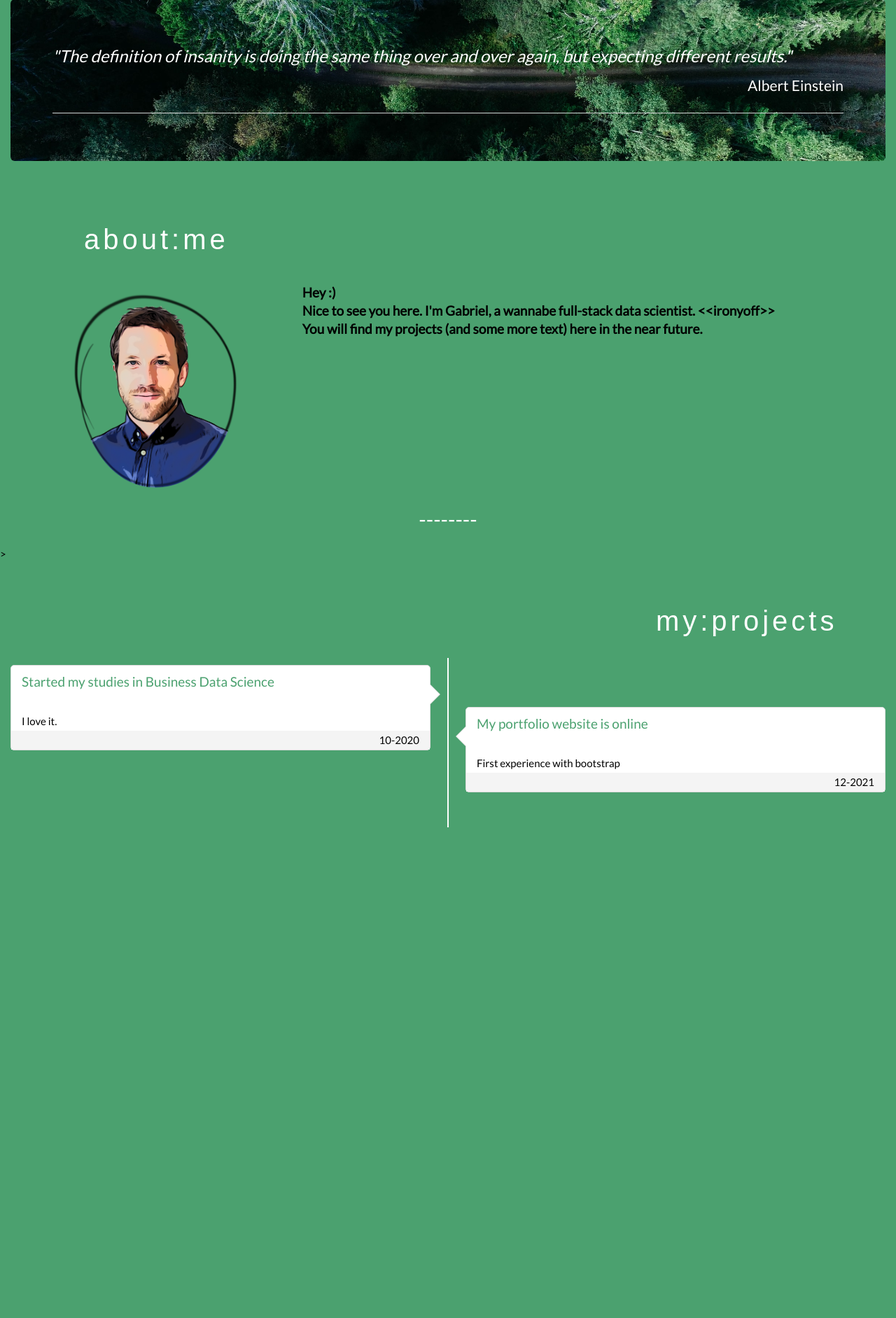
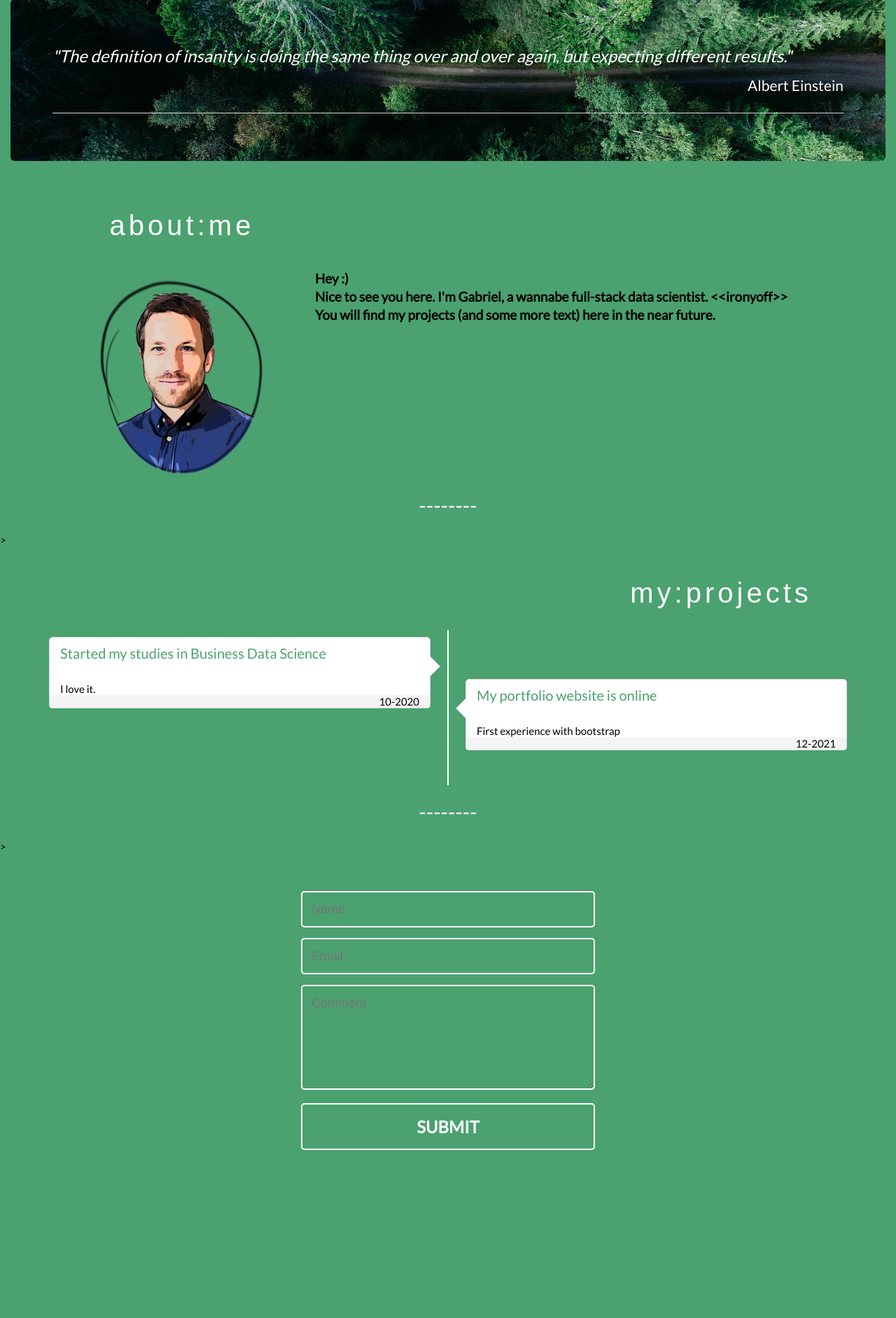
Before and after one commit to GabrielZirk/GabrielZirk.github.io, a PHP site: page / in a window 1280 px wide. Shown: the part 51-1934 px from the top of the page at 70% size. Before the commit the page ends 1233 px from the top, so only its background shows below. Run offline with PHP 8.4, Linux system fonts and the light colour scheme; some web fonts are replaced.

Commit message:
contact form

```diff
--- a/index.html
+++ b/index.html
@@ -54,8 +54,8 @@
     </div>
 
   </header>
-   <!-- Container (about:me section) -->
-  <div class="container-fluid">
+  <!-- Container (about:me section) -->
+  <div class="container">
 
 
     <div id="about" class="spacer"></div>
@@ -65,8 +65,8 @@
           <h2>about:me</h2>
         </div>
       </div>
-        <div class="row vertical-align">
-          <div class="col-sm-4">
+      <div class="row vertical-align">
+        <div class="col-sm-4">
           <p><img src="img/comicme2_circle.png" class="center-block" width=250px></p>
         </div>
         <div class="col-sm-8">
@@ -78,12 +78,14 @@
       </div>
     </div>
   </div>
-  </div>
 
-  <div class="text-center" style="color:white; font-size: 30px;" ><p>--------</p></div>>
+
+  <div class="text-center" style="color:white; font-size: 30px;">
+    <p>--------</p>
+  </div>>
   <!-- Container (projekt timeline section) -->
   <div id="projects" class="spacer"></div>
-  <div class="container-fluid" href="projects">
+  <div class="container" href="projects">
     <div class="row">
       <div class="col-sm-8 ">
       </div>
@@ -91,9 +93,6 @@
         <h2 class="text-center">my:projects</h2>
       </div>
     </div>
-
-
-
 
     <ul class="timeline">
       <li>
@@ -136,6 +135,18 @@
   </div>
 
   </div>
+  <div class="text-center" style="color:white; font-size: 30px;">
+    <p>--------</p>
+  </div>>
+
+  <form action="mail.php" method="POST">
+    <input name="name" type="text" class="feedback-input" placeholder="Name" />
+    <input name="email" type="text" class="feedback-input" placeholder="Email" />
+    <textarea name="text" class="feedback-input" placeholder="Comment"></textarea>
+    <input type="submit" value="SUBMIT"/>
+  </form>
+
+
   <br><br><br><br><br><br><br><br><br><br><br><br><br><br><br><br><br><br><br><br><br><br>
 </body>
 
--- a/mainstyle.css
+++ b/mainstyle.css
@@ -90,7 +90,7 @@ h4 {
 }
 
 .spacer {
-  padding: 20px;
+  padding: 10px;
 }
 
 /* -----------------------------------------------
@@ -202,15 +202,18 @@ h4 {
   color: inherit;
 }
 .timeline-heading h4 {
+  font: 300 20px Lato, sans-serif;
   font-weight: 400;
   padding: 0 15px;
   color: #4ba16f;
 }
 .timeline-body > p, .timeline-body > ul {
+  font: 300 15px Lato, sans-serif;
   padding: 0px 15px;
   margin-bottom: 0;
 }
 .timeline-footer {
+  font: 300 15px Lato, sans-serif;
   padding: 0px 15px;
   background-color:#f4f4f4;
 }
@@ -278,3 +281,47 @@ h4 {
       left: 28px;
   }
 }
+
+form { max-width:420px; margin:50px auto; }
+
+.feedback-input {
+  color:white;
+  font-family: Helvetica, Arial, sans-serif;
+  font-weight:500;
+  font-size: 18px;
+  border-radius: 5px;
+  line-height: 22px;
+  background-color: transparent;
+  border:2px solid #ffffff;
+  transition: all 0.3s;
+  padding: 13px;
+  margin-bottom: 15px;
+  width:100%;
+  box-sizing: border-box;
+  outline:0;
+}
+
+.feedback-input:focus { border:2px solid #CC4949; }
+
+textarea {
+  height: 150px;
+  line-height: 150%;
+  resize:vertical;
+}
+
+[type="submit"] {
+  font-family: 'Lato', Arial, Helvetica, sans-serif;
+  width: 100%;
+  background: transparent;
+  border-radius:5px;
+  border:2px solid #ffffff;
+  cursor:pointer;
+  color:white;
+  font-size:24px;
+  padding-top:10px;
+  padding-bottom:10px;
+  transition: all 0.3s;
+  margin-top:-4px;
+  font-weight:700;
+}
+[type="submit"]:hover { background:#CC4949; }
```
Also changed, not shown: mail.php (added, +10 -0 lines), 1 other file.
